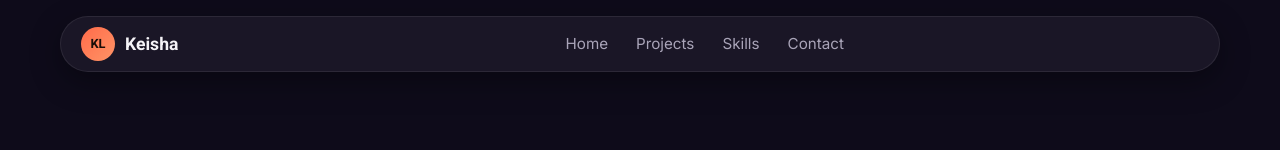
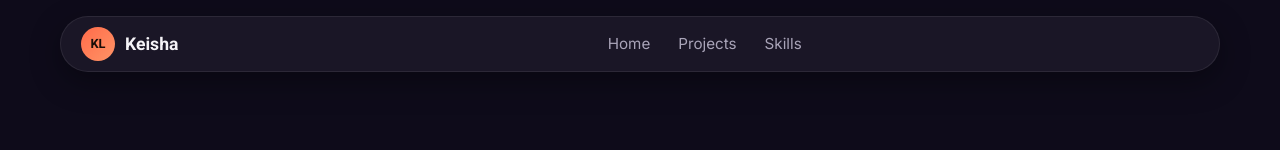
Before and after one commit to tunafish9867/PortfolioKeisha, a React (Vite) app: page / in a window 1280 px wide. Shown: the top 150 px of the page. Built offline with nearby package versions, Linux system fonts and the light colour scheme.

Commit message:
Remove contact

```diff
--- a/src/components/Navbar.jsx
+++ b/src/components/Navbar.jsx
@@ -6,7 +6,6 @@ const NAV_LINKS = [
   { label: 'Home', to: '/', type: 'route' },
   { label: 'Projects', to: '/projects', type: 'route' },
   { label: 'Skills', to: '/skills', type: 'route' },
-  { label: 'Contact', to: '/#contact', type: 'anchor' },
 ];
 
 export default function Navbar() {
```
